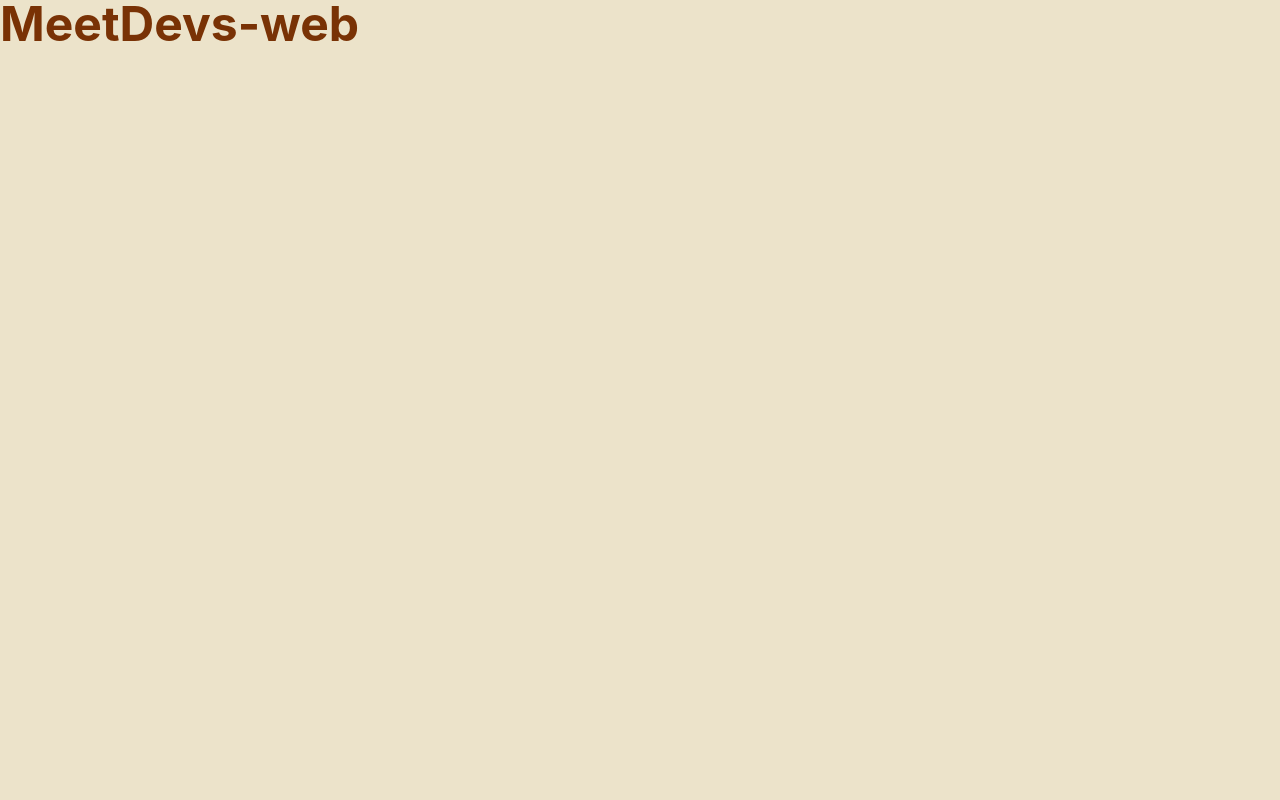
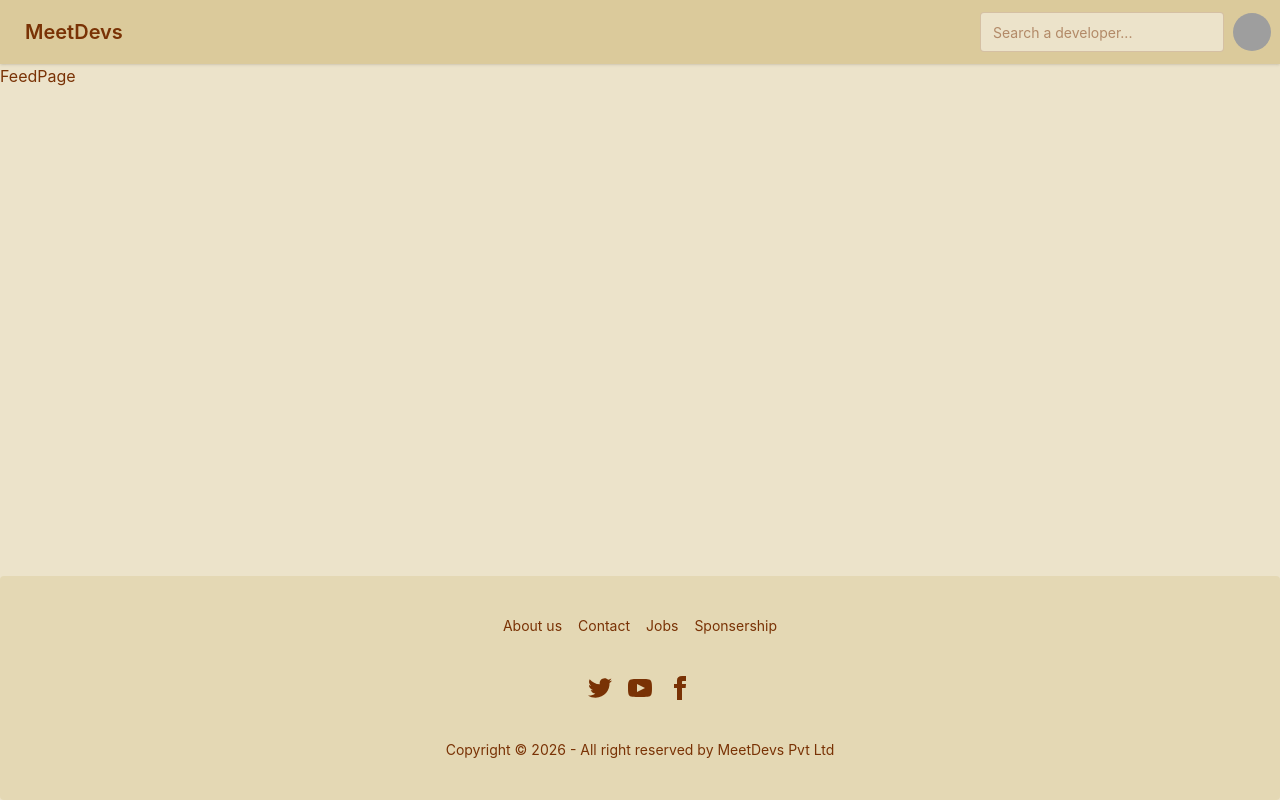
Before and after one commit to Krishnagupta2327/MeetDevs-frontend, a React (Vite) app: page / in a window 1280 px wide. Built offline with nearby package versions, Linux system fonts and the light colour scheme; grey boxes are pictures that could not be loaded.

Commit message:
upto Routing

```diff
--- a/package.json
+++ b/package.json
@@ -13,6 +13,7 @@
     "@tailwindcss/vite": "^4.3.0",
     "react": "^19.2.6",
     "react-dom": "^19.2.6",
+    "react-router-dom": "^7.17.0",
     "tailwindcss": "^4.3.0"
   },
   "devDependencies": {
--- a/src/App.jsx
+++ b/src/App.jsx
@@ -1,12 +1,27 @@
-import { Navbar } from "./navbar"
+
+import { BrowserRouter,Routes, Route } from "react-router-dom";
+import { Body } from "./components/Body";
+import {Profile} from "./components/Profile.jsx"
+import { FeedPage } from "./components/FeedPage.jsx";
+import { LoginPage } from "./components/LoginPage.jsx";
+
 function App() {
 
   return (
-    // <Navbar />
-
-  <h1 className="text-5xl font-bold">MeetDevs-web</h1>
+    <>
+    <BrowserRouter basename="/">
+      <Routes>
+        <Route path='/' element={<Body />}>
+          <Route path='/' element={<FeedPage />} />
+          <Route path='/login' element={<LoginPage />} />
+        </Route >
 
 
+        <Route path = '/profile' element = { <Profile/> }/>
+
+      </Routes>
+    </BrowserRouter>
+  </>
   );
 };
 
--- /dev/null
+++ b/src/components/Body.jsx
@@ -0,0 +1,15 @@
+
+import {Navbar} from "./Navbar";
+import { Footer } from "./Footer";
+
+import {Outlet} from "react-router-dom";
+export function Body() {
+
+    return (
+      <>
+         <Navbar />
+         <Outlet />
+         <Footer />
+      </>
+    );
+  };
--- /dev/null
+++ b/src/components/FeedPage.jsx
@@ -0,0 +1,8 @@
+export function FeedPage() {
+
+    return (
+      <>
+          <h1>FeedPage</h1>
+      </>
+    );
+  };
--- /dev/null
+++ b/src/components/Footer.jsx
@@ -0,0 +1,55 @@
+export function Footer() {
+
+    return (
+      <>
+          <footer className="footer footer-horizontal footer-center bg-base-200 text-base-content rounded p-10 fixed bottom-0 w-full">
+  <nav className="grid grid-flow-col gap-4">
+    <a className="link link-hover">About us</a>
+    <a className="link link-hover">Contact</a>
+    <a className="link link-hover">Jobs</a>
+    <a className="link link-hover">Sponsership</a>
+  </nav>
+  <nav>
+    <div className="grid grid-flow-col gap-4">
+      <a>
+        <svg
+          xmlns="http://www.w3.org/2000/svg"
+          width="24"
+          height="24"
+          viewBox="0 0 24 24"
+          className="fill-current">
+          <path
+            d="M24 4.557c-.883.392-1.832.656-2.828.775 1.017-.609 1.798-1.574 2.165-2.724-.951.564-2.005.974-3.127 1.195-.897-.957-2.178-1.555-3.594-1.555-3.179 0-5.515 2.966-4.797 6.045-4.091-.205-7.719-2.165-10.148-5.144-1.29 2.213-.669 5.108 1.523 6.574-.806-.026-1.566-.247-2.229-.616-.054 2.281 1.581 4.415 3.949 4.89-.693.188-1.452.232-2.224.084.626 1.956 2.444 3.379 4.6 3.419-2.07 1.623-4.678 2.348-7.29 2.04 2.179 1.397 4.768 2.212 7.548 2.212 9.142 0 14.307-7.721 13.995-14.646.962-.695 1.797-1.562 2.457-2.549z"></path>
+        </svg>
+      </a>
+      <a>
+        <svg
+          xmlns="http://www.w3.org/2000/svg"
+          width="24"
+          height="24"
+          viewBox="0 0 24 24"
+          className="fill-current">
+          <path
+            d="M19.615 3.184c-3.604-.246-11.631-.245-15.23 0-3.897.266-4.356 2.62-4.385 8.816.029 6.185.484 8.549 4.385 8.816 3.6.245 11.626.246 15.23 0 3.897-.266 4.356-2.62 4.385-8.816-.029-6.185-.484-8.549-4.385-8.816zm-10.615 12.816v-8l8 3.993-8 4.007z"></path>
+        </svg>
+      </a>
+      <a>
+        <svg
+          xmlns="http://www.w3.org/2000/svg"
+          width="24"
+          height="24"
+          viewBox="0 0 24 24"
+          className="fill-current">
+          <path
+            d="M9 8h-3v4h3v12h5v-12h3.642l.358-4h-4v-1.667c0-.955.192-1.333 1.115-1.333h2.885v-5h-3.808c-3.596 0-5.192 1.583-5.192 4.615v3.385z"></path>
+        </svg>
+      </a>
+    </div>
+  </nav>
+  <aside>
+    <p>Copyright © {new Date().getFullYear()} - All right reserved by MeetDevs Pvt Ltd</p>
+  </aside>
+</footer>
+      </>
+    );
+  };
--- /dev/null
+++ b/src/components/Header.jsx
@@ -0,0 +1,8 @@
+export function Header() {
+
+  return (
+    <>
+        <h1>Header</h1>
+    </>
+  );
+};
--- /dev/null
+++ b/src/components/LoginPage.jsx
@@ -0,0 +1,8 @@
+export function LoginPage() {
+
+    return (
+      <>
+          <h1>LoginPage</h1>
+      </>
+    );
+  };
--- a/src/navbar.jsx
+++ b/src/components/Navbar.jsx
@@ -1,12 +1,12 @@
 export function Navbar(){
     return (
         (
-        <div className="navbar bg-base-100 shadow-sm">
+        <div className="navbar bg-base-300 shadow-sm">
   <div className="flex-1">
-    <a className="btn btn-ghost text-xl">daisyUI</a>
+    <a className="btn btn-ghost text-xl">MeetDevs</a>
   </div>
   <div className="flex gap-2">
-    <input type="text" placeholder="Search" className="input input-bordered w-24 md:w-auto" />
+    <input type="text" placeholder="Search a developer..." className="input input-bordered w-24 md:w-auto" />
     <div className="dropdown dropdown-end">
       <div tabIndex={0} role="button" className="btn btn-ghost btn-circle avatar">
         <div className="w-10 rounded-full">
--- /dev/null
+++ b/src/components/Profile.jsx
@@ -0,0 +1,8 @@
+export function Profile() {
+
+    return (
+      <>
+          <h1>Profile</h1>
+      </>
+    );
+  };
```
Also changed, not shown: 1 other file (tests, documents, lock files or other folders).
